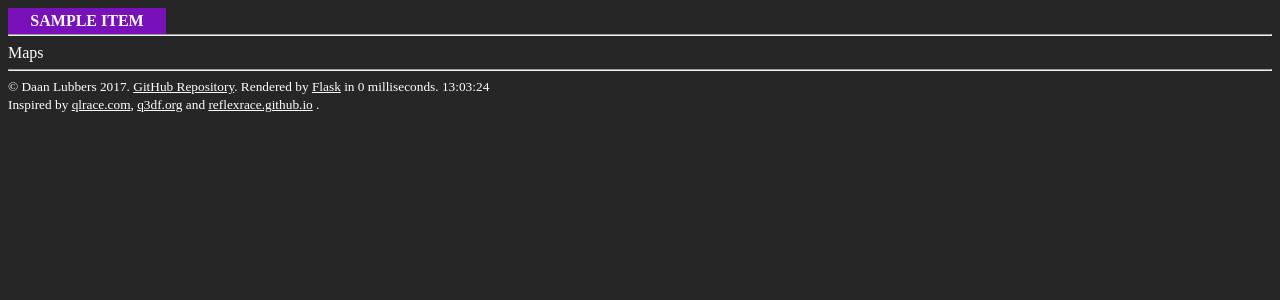
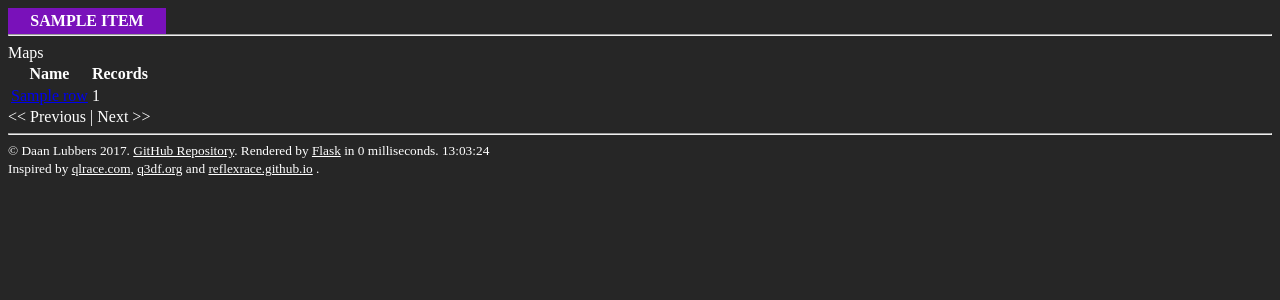
Before and after one commit to Daan4/qldf, a Flask app: template qldf/templates/maps.html in a window 1280 px wide. Shown: the top 300 px of the page. Run offline with Flask 2, Linux system fonts and the light colour scheme; the template is opened without the code that fills it: most values are stand-ins (such as "Sample title", 1, 10 or a date in 2020); parts of the project's set-up code (start-up, migrations or seed data) failed here and were passed over.

Commit message:
Add list of maps

```diff
--- a/qldf/templates/maps.html
+++ b/qldf/templates/maps.html
@@ -1,4 +1,22 @@
 {% extends "base.html" %}
 {% block content %}
     Maps
+<table>
+    <tr>
+        <th>Name</th>
+        <th>Records</th>
+    </tr>
+    {% for row in pagination.items %}
+    <tr>
+        <td>{{ row.name | format_map_name }}</td>
+        <td>{{ row.record_count }}</td>
+    </tr>
+    {% endfor %}
+</table>
+{% if pagination.has_prev %}<a href="{{ url_for('root.maps', page=pagination.prev_num) }}">&lt;&lt; Previous</a>
+{% else %}&lt;&lt; Previous
+{% endif %} |
+{% if pagination.has_next %}<a href="{{ url_for('root.maps', page=pagination.next_num) }}">Next &gt;&gt;</a>
+{% else %}Next &gt;&gt;
+{% endif %}
 {% endblock %}
```
